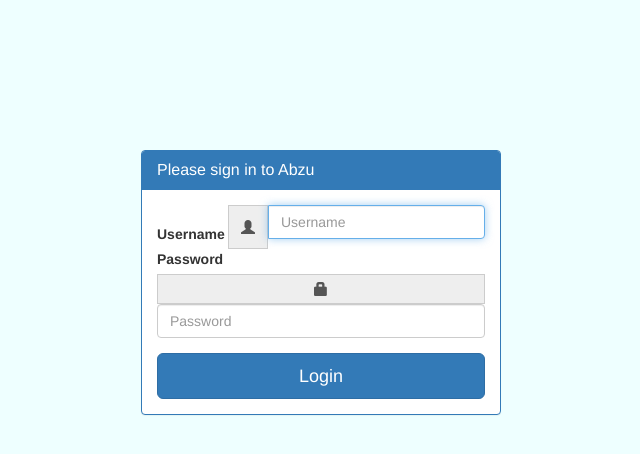
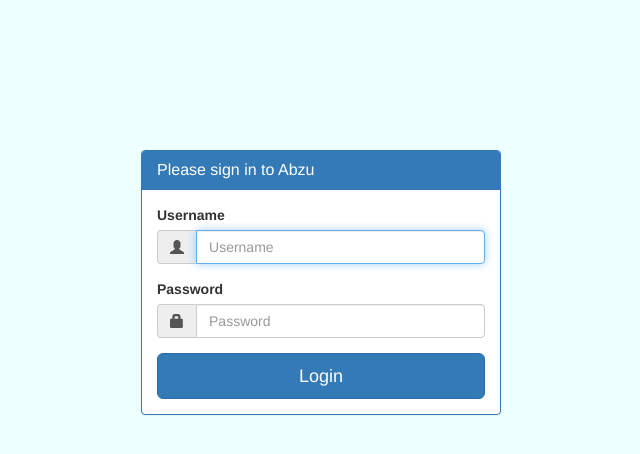
Before and after one commit to jacobm001/independence_water, a PHP site: page /login.php in a window 1280 px wide. Shown: the top 454 px of the page, without its empty margins (319-959 px from the left). Run offline with PHP 8.4, Linux system fonts and the light colour scheme.

Commit message:
nested input group

```diff
--- a/login.php
+++ b/login.php
@@ -33,15 +33,19 @@
 				<div class="panel-body">
 					<form role="form" method="post" action="login.php">
 						<fieldset>
-							<div class="input-group">
+							<div class="form-group">
 								<label class="control-label">Username</label>
-								<span class="input-group-addon"><i class="glyphicon glyphicon-user"></i></span>
-								<input class="form-control" placeholder="Username" name="username" type="text" autofocus>
+								<div class="input-group">
+									<span class="input-group-addon"><i class="glyphicon glyphicon-user"></i></span>
+									<input class="form-control" placeholder="Username" name="username" type="text" autofocus>
+								</div>
 							</div>
-							<div class="form-group has-feedback has-feedback-left">
+							<div class="form-group">
 								<label class="control-label">Password</label>
-								<span class="input-group-addon"><i class="glyphicon glyphicon-lock"></i></span>
-								<input class="form-control" placeholder="Password" name="pass" type="password" value="">
+								<div class="input-group">
+									<span class="input-group-addon"><i class="glyphicon glyphicon-lock"></i></span>
+									<input class="form-control" placeholder="Password" name="pass" type="password" value="">
+								</div>
 							</div>
 
 
```
